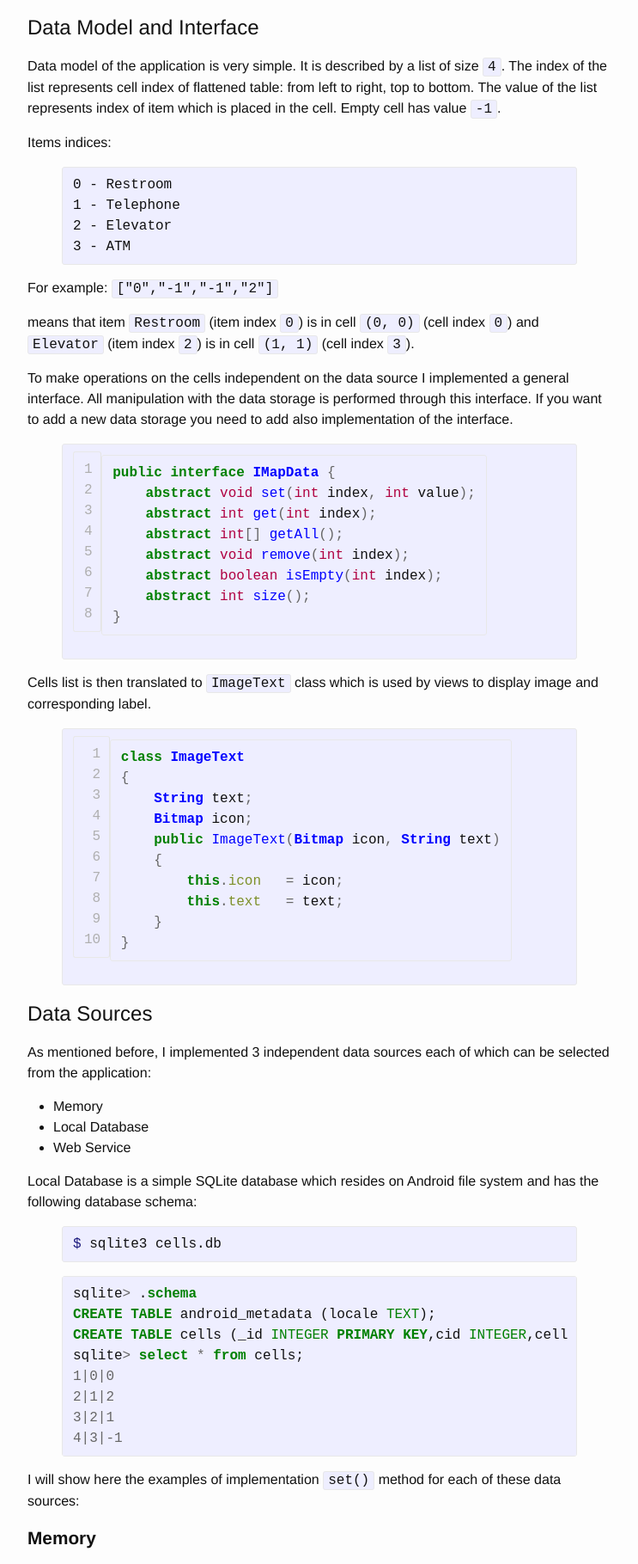
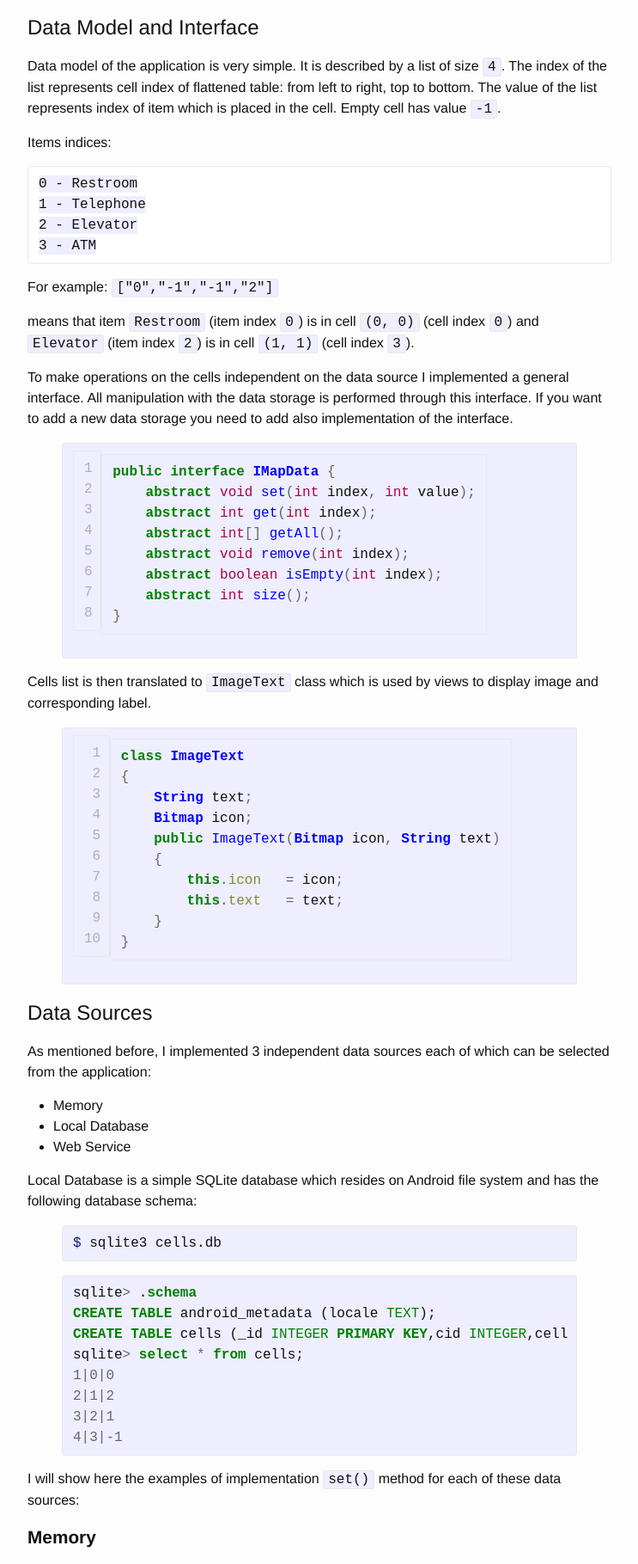
Before and after one commit to dexity/dexity.github.io, a Jekyll site: the page built from _posts/2011-10-09-metahome-interface-for-contolling-home-devices.md, in a window 1280 px wide. Shown: the part 1874-3693 px from the top of the page at 86% size, without its empty margins (268-1011 px from the left). Built offline with Jekyll 4.4.1, drawn with Linux system fonts in a browser that asks for light colours; comment, search, counter and statistics services are not loaded.

Commit message:
Minor improvements. Change markup for highlighted text

```diff
--- a/_layouts/post.html
+++ b/_layouts/post.html
@@ -1,7 +1,7 @@
 ---
 layout: default
 ---
-{% capture readtime %}{{ page.content | number_of_words | plus:91 | divided_by:180.0 | append:'.' | split:'.' | first }}{% endcapture %}
+{% capture readtime %}{{ content | number_of_words | plus:91 | divided_by:180.0 | append:'.' | split:'.' | first }}{% endcapture %}
 <div class="post">
   <header class="post-header" style="clear: both">
     <h1 class="post-title">{{ page.title }}</h1>
--- a/_posts/2011-10-09-metahome-interface-for-contolling-home-devices.md
+++ b/_posts/2011-10-09-metahome-interface-for-contolling-home-devices.md
@@ -80,12 +80,10 @@ Data model of the application is very simple. It is described by a list of size
 
 Items indices:
 
-{% highlight text %}
-0 - Restroom
-1 - Telephone
-2 - Elevator
-3 - ATM
-{% endhighlight %}
+    0 - Restroom
+    1 - Telephone
+    2 - Elevator
+    3 - ATM
 
 For example: `["0","-1","-1","2"]`
 
@@ -386,84 +384,70 @@ Here is the interface for the Web Service:
 
 ### Get All Cells
 
-{% highlight text %}
-Example Request:
-http://HOSTNAME/metaservice/index.php?action=getall&key=access_key
+    Example Request:
+    http://HOSTNAME/metaservice/index.php?action=getall&key=access_key
 
-Example Response:
-{
-    "cells": ["2", "3", "-1", "-1"]
-}
-{% endhighlight %}
+    Example Response:
+    {
+        "cells": ["2", "3", "-1", "-1"]
+    }
 
 ### Get Cell
 
-{% highlight text %}
-Example Request:
-http://HOSTNAME/metaservice/index.php?action=get&cell=3&key=access_key
+    Example Request:
+    http://HOSTNAME/metaservice/index.php?action=get&cell=3&key=access_key
 
-Example Response:
-{
-    "cell": 3,
-    "value": 2
-}
-{% endhighlight %}
+    Example Response:
+    {
+        "cell": 3,
+        "value": 2
+    }
 
 ### Remove Cell
 
-{% highlight text %}
-Example Request:
-http://HOSTNAME/metaservice/index.php?action=remove&cell=3&key=access_key
+    Example Request:
+    http://HOSTNAME/metaservice/index.php?action=remove&cell=3&key=access_key
 
-Example Response:
-{
-    "status": "ok"
-}
-{% endhighlight %}
+    Example Response:
+    {
+        "status": "ok"
+    }
 
 ### Set Cell
 
-{% highlight text %}
-Example Request:
-http://HOSTNAME/metaservice/index.php?action=set&cell=3&value=2&key=access_key
+    Example Request:
+    http://HOSTNAME/metaservice/index.php?action=set&cell=3&value=2&key=access_key
 
-Example Response:
-{
-    "status": "ok"
-}
-{% endhighlight %}
+    Example Response:
+    {
+        "status": "ok"
+    }
 
 ### Get Cells Size
 
-{% highlight text %}
-Example Request:
-http://HOSTNAME/metaservice/index.php?action=size&key=access_key
+    Example Request:
+    http://HOSTNAME/metaservice/index.php?action=size&key=access_key
 
-Example Response:
-{
-    "size": 4
-}
-{% endhighlight %}
+    Example Response:
+    {
+        "size": 4
+    }
 
 ### Is Empty
 
-{% highlight text %}
-Example Request:
-http://HOSTNAME/metaservice/index.php?action=empty&cell=3&key=access_key
+    Example Request:
+    http://HOSTNAME/metaservice/index.php?action=empty&cell=3&key=access_key
 
-Example Response:
-{
-    "empty": true
-}
-{% endhighlight %}
+    Example Response:
+    {
+        "empty": true
+    }
 
 If something goes wrong the response returns error:
 
-{% highlight text %}
-{
-    "status": "fail"
-}
-{% endhighlight %}
+    {
+        "status": "fail"
+    }
 
 ## Caching Mechanism and Other Trick
 
--- a/index.html
+++ b/index.html
@@ -10,6 +10,9 @@ layout: default
 		{{ post.date | date: "%b %-d, %Y" }} &bull;
 		{% if readtime == '0' %} &lt; 1{% else %}{{ readtime }}{% endif %} min. read &bull;
 		<a href="{{ post.url }}#disqus_thread" data-disqus-identifier="{{ post.path | split:'/' | last | cgi_escape }}">Comments</a>
+        {% if post.tags %}
+        Tags: {% for tag in post.tags %} {{ tag }} {% endfor %}
+        {% endif %}
 	</p>
 
 	{% if post.image %}
```
Also changed, not shown: _posts/2011-05-23-sea-world-tiles.md (+1 -1 lines), _posts/2011-07-08-analysis-of-tunein-radio-stations.md (+14 -30 lines), _posts/2012-02-12-non-blocking-request-handling.md (+36 -38 lines).
